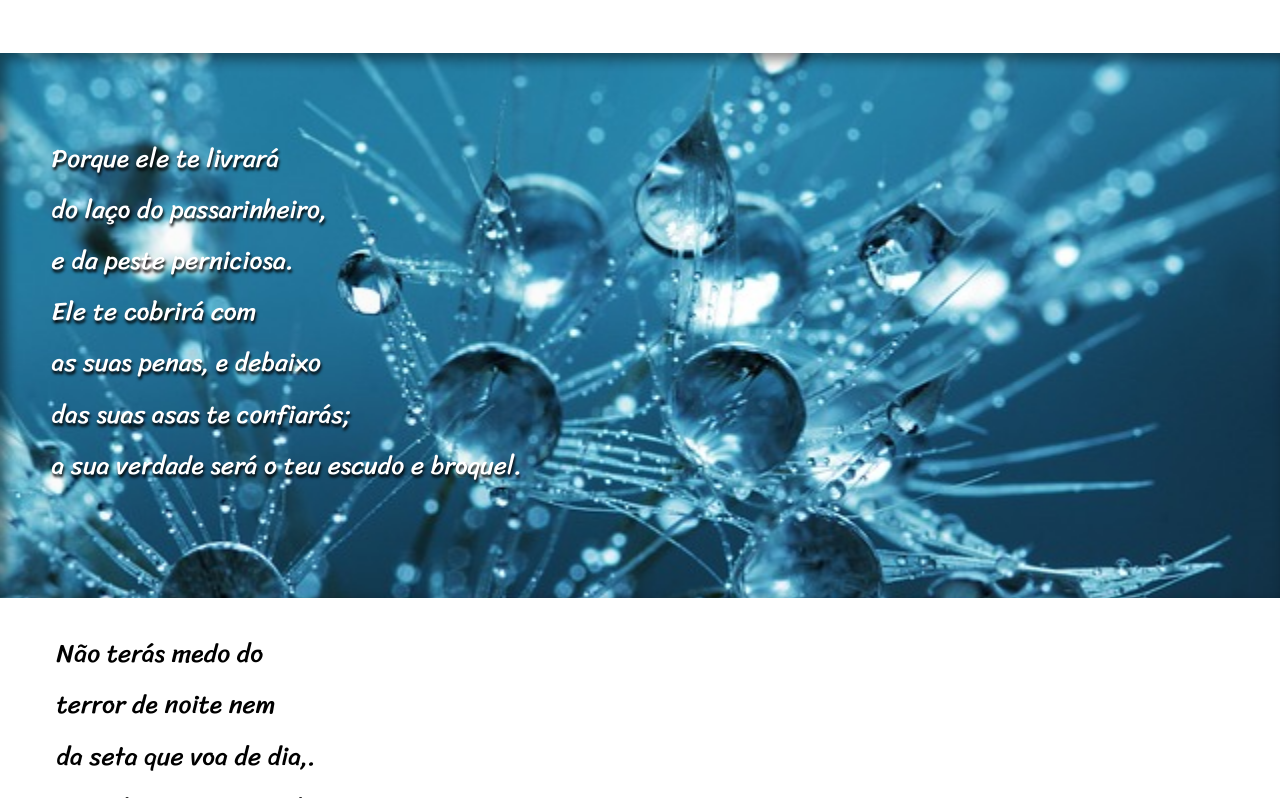
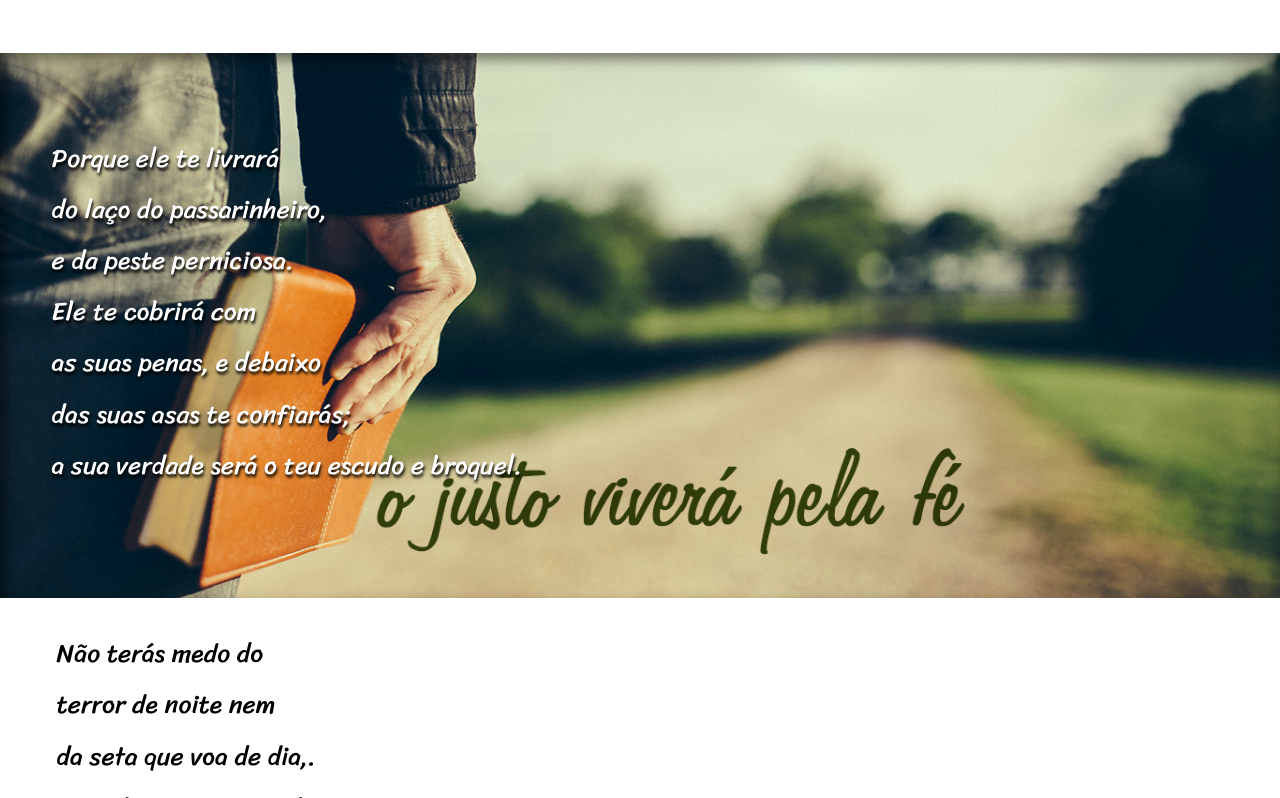
Before and after one commit to flavio16silva/Cordel, a plain HTML site: page index.html in a window 1280 px wide. Shown: the part 633-1431 px from the top of the page. Drawn offline with Linux system fonts and the light colour scheme.

Commit message:
teste_img

```diff
--- a/estilo/style.css
+++ b/estilo/style.css
@@ -145,7 +145,7 @@ section.imagem > pre {
 /*Imagem - Joaninha*/
 /*background-position: right center;*/
 section#img01 {
-  background-image: url('../imagens/background006.jpg');
+  background-image: url('../imagens/background003.jpg');
   background-position: right center;
 
 }
```
